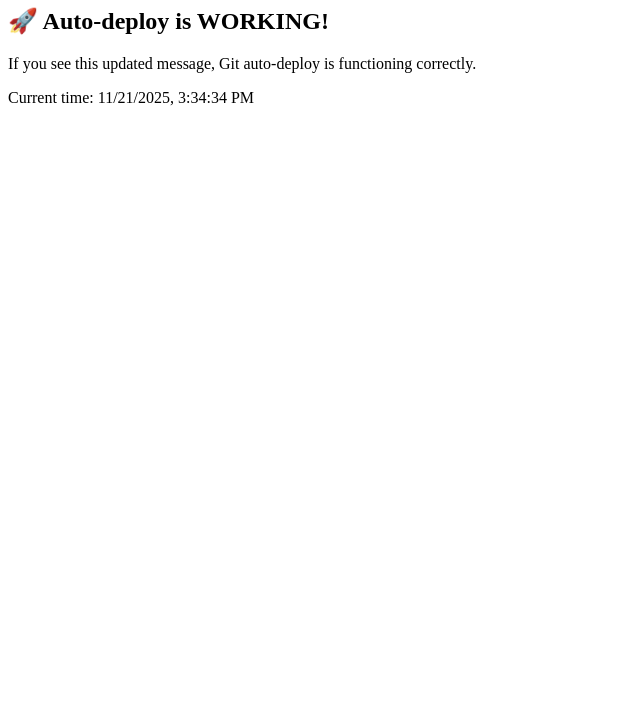
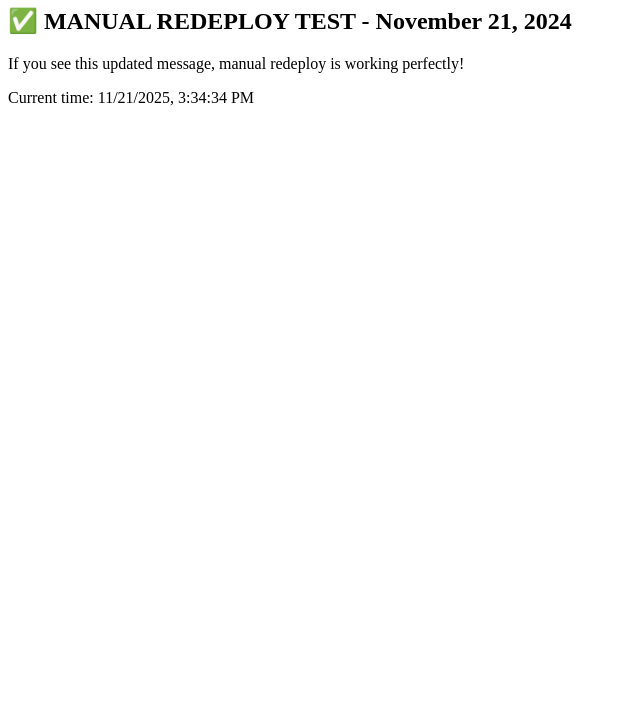
Before and after one commit to OhrsomStudent/OhrsomStudentBot, a website: page test.html in a window 1280 px wide. Shown: the part 74-800 px from the top of the page, without its empty margins (0-640 px from the left). Drawn offline with Linux system fonts and the light colour scheme.

Commit message:
Test manual redeploy

```diff
--- a/test.html
+++ b/test.html
@@ -5,8 +5,8 @@
 </head>
 <body>
     <h1>✅ Vercel is serving files!</h1>
-    <h2>🚀 Auto-deploy is WORKING!</h2>
-    <p>If you see this updated message, Git auto-deploy is functioning correctly.</p>
+    <h2>✅ MANUAL REDEPLOY TEST - November 21, 2024</h2>
+    <p>If you see this updated message, manual redeploy is working perfectly!</p>
     <p>Current time: <script>document.write(new Date().toLocaleString())</script></p>
 </body>
 </html>
```
